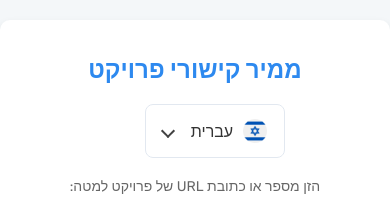
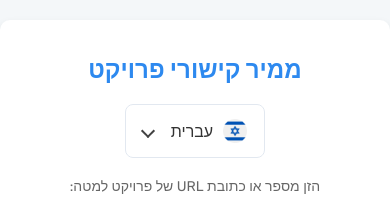
Before and after one commit to RamMichaeli17/Dira, a website with bundled scripts: page public/index.html in a window 390 px wide. Shown: the top 208 px of the page. Built offline with nearby package versions, Linux system fonts and the light colour scheme.

Commit message:
Fixed mobile view

```diff
--- a/public/style.css
+++ b/public/style.css
@@ -451,7 +451,7 @@ footer {
 /* Mobile Responsive - Updated */
 @media screen and (max-width: 768px) {
   .language-switcher {
-    position: relative;
+    position: static;
     top: 0;
     right: 0 !important;
     left: 0 !important;
```
